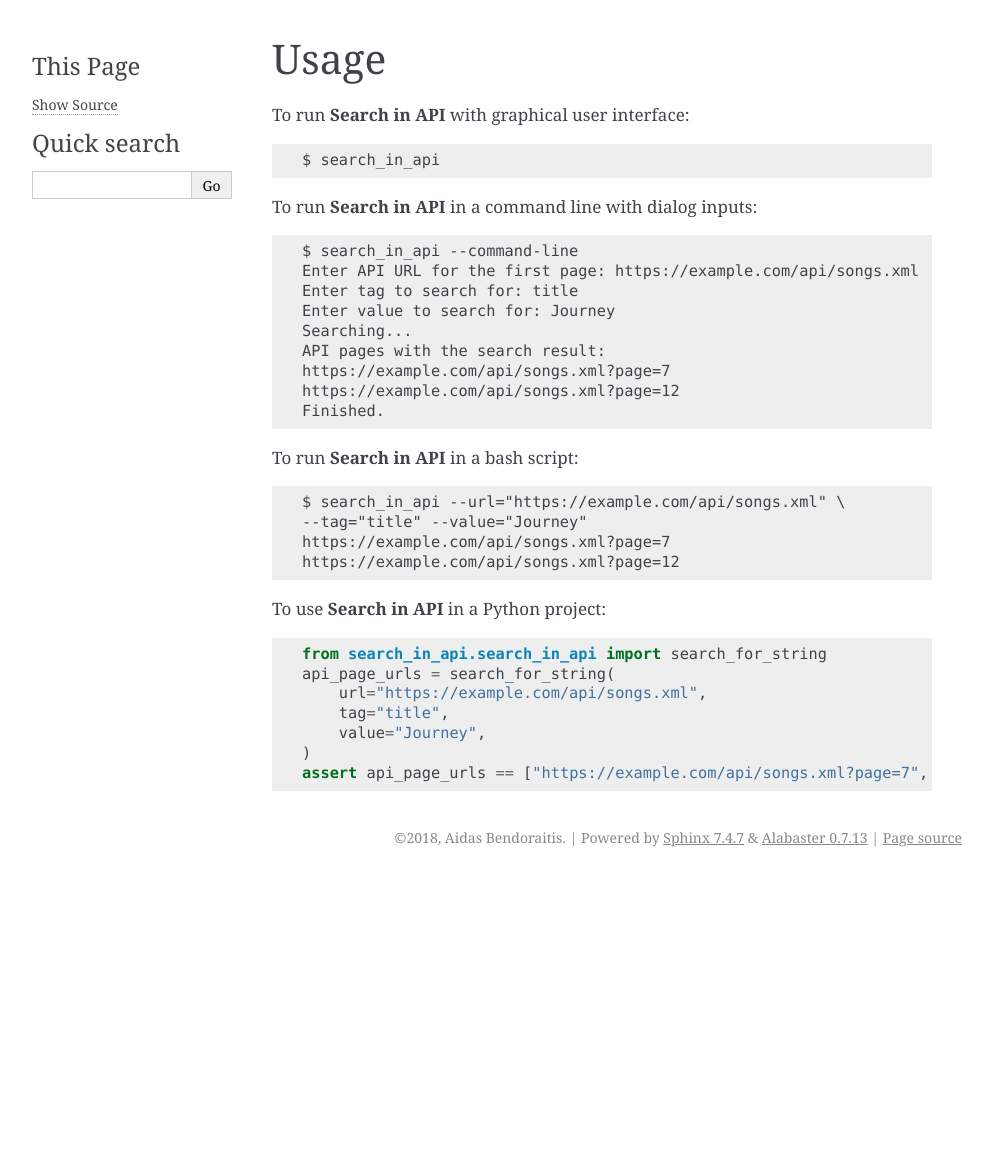
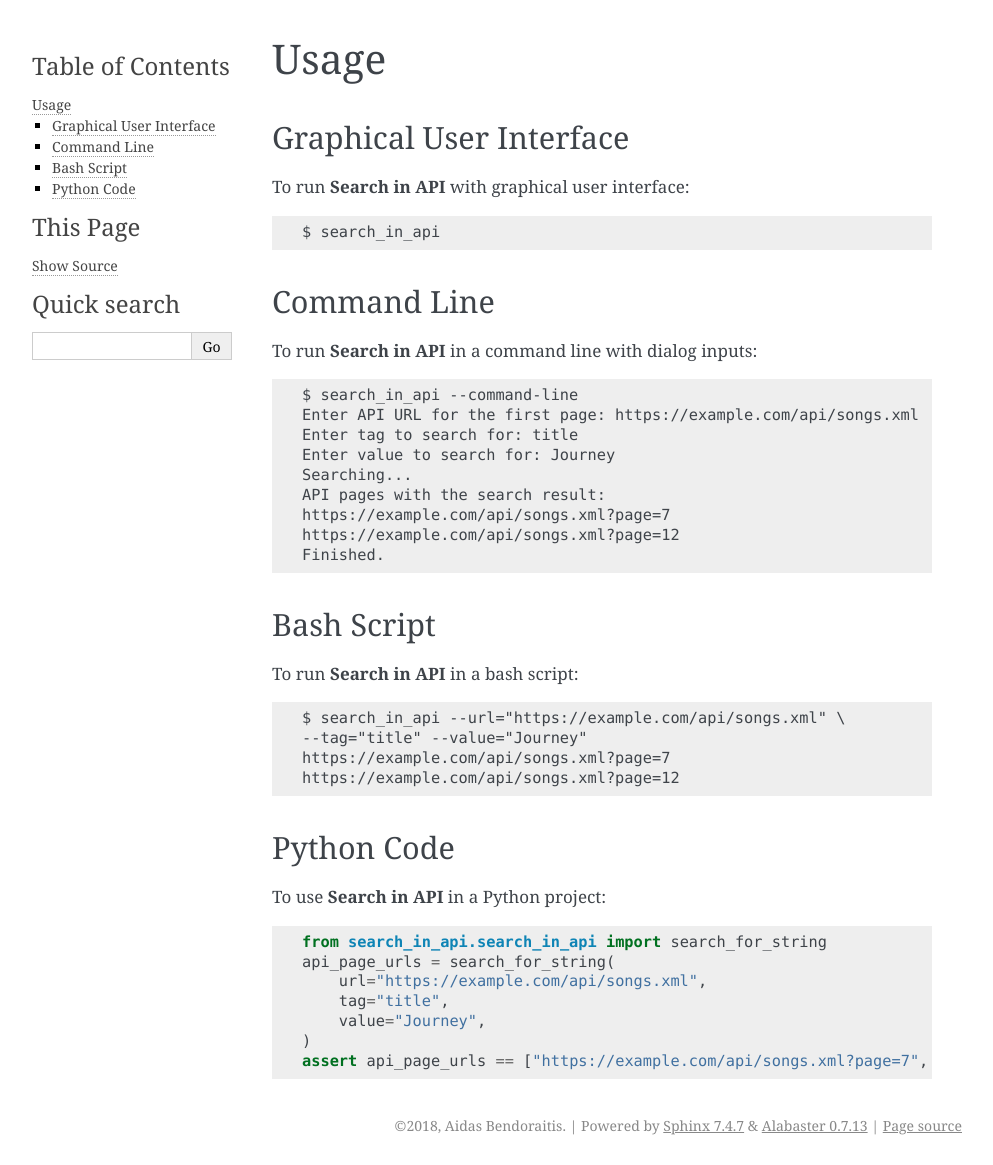
Before and after one commit to hyperlocalhq/search_in_api, a Sphinx documentation site: the page built from docs/usage.rst, in a window 1280 px wide. Shown: the whole page, without its empty margins (148-1141 px from the left). Built offline with Sphinx 7.4.7, drawn with Linux system fonts in a browser that asks for light colours; pages that are not in the unit, such as notebooks, are missing from menus; before the commit the page ends 900 px from its top, so only the background shows below that.

Commit message:
🎨 Wording in the UI. 📝 Docs updated.

```diff
--- a/HISTORY.rst
+++ b/HISTORY.rst
@@ -2,10 +2,10 @@
 History
 =======
 
-0.6.0 (2019-01-24)
+0.7.0 (2019-01-24)
 ------------------
 
-* Supports both, XML and JSON API endpoints.
+* Supports both, XML and JSON, API endpoints.
 
 0.1.0 (2018-03-09)
 ------------------
--- a/docs/usage.rst
+++ b/docs/usage.rst
@@ -2,9 +2,15 @@
 Usage
 =====
 
+Graphical User Interface
+------------------------
+
 To run **Search in API** with graphical user interface::
 
     $ search_in_api
+
+Command Line
+------------
 
 To run **Search in API** in a command line with dialog inputs::
 
@@ -18,12 +24,18 @@ To run **Search in API** in a command line with dialog inputs::
     https://example.com/api/songs.xml?page=12
     Finished.
 
+Bash Script
+------------
+
 To run **Search in API** in a bash script::
 
     $ search_in_api --url="https://example.com/api/songs.xml" \
     --tag="title" --value="Journey"
     https://example.com/api/songs.xml?page=7
     https://example.com/api/songs.xml?page=12
+
+Python Code
+------------
 
 To use **Search in API** in a Python project::
 
--- a/setup.py
+++ b/setup.py
@@ -41,7 +41,7 @@ setup(
     author="Aidas Bendoraitis",
     author_email='aidasbend@yahoo.com',
     classifiers=[
-        'Development Status :: 2 - Pre-Alpha',
+        'Development Status :: 5 - Production/Stable',
         'Intended Audience :: Developers',
         'License :: OSI Approved :: MIT License',
         'Natural Language :: English',
@@ -51,6 +51,8 @@ setup(
         'Programming Language :: Python :: 3.4',
         'Programming Language :: Python :: 3.5',
         'Programming Language :: Python :: 3.6',
+        'Programming Language :: Python :: 3.7',
+        'Programming Language :: Python :: 3.8',
     ],
     description="Search in API is a script that allows you to search among multiple pages of an API endpoint.",
     entry_points={
```
Also changed, not shown: README.rst (+15 -11 lines), 1 other file.
